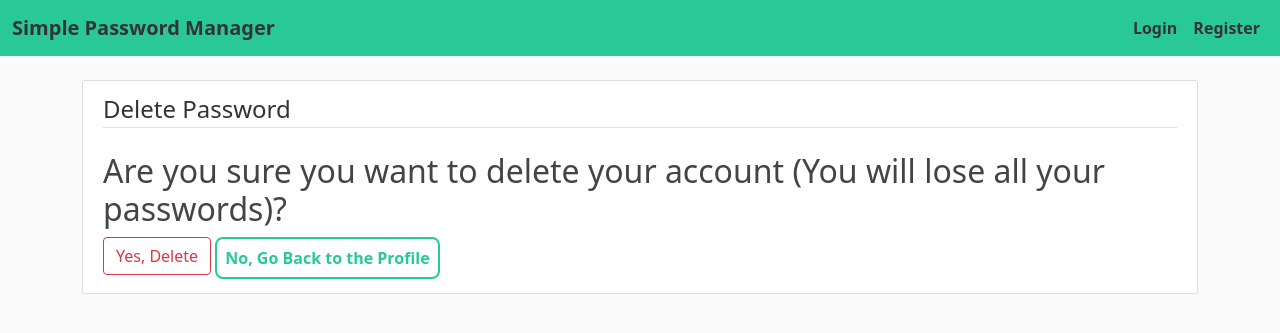
After one commit to MaxRiabytsia/PasswordManager, a Django app: template users/templates/users/confirm_account_delete.html in a window 1280 px wide. The commit adds this page. Shown: the top 333 px of the page. Run offline with Django 3.2, Linux system fonts and the light colour scheme; the template is opened without the code that fills it, so the values that code supplies are empty; some libraries are stand-ins or nearby versions.

Commit message:
Added ability to delete accounts

```diff
--- a/PasswordManager/urls.py
+++ b/PasswordManager/urls.py
@@ -19,7 +19,7 @@ from django.contrib.auth import views as auth_views
 from django.conf import settings
 from django.conf.urls.static import static
 from users import views as user_views
-from users.views import LoginViewWithRedirectToPasswords
+from users.views import LoginViewWithRedirectToPasswords, AccountDeleteView
 
 urlpatterns = [
     path('admin/', admin.site.urls),
@@ -40,4 +40,6 @@ urlpatterns = [
          auth_views.PasswordResetCompleteView.as_view(template_name='users/password_reset_complete.html'),
          name='password_reset_complete'),
     path('profile/', user_views.profile, name='profile'),
+    path('account_delete/<int:pk>/', AccountDeleteView.as_view(template_name='users/confirm_account_delete.html'),
+         name='account_delete')
 ]
--- /dev/null
+++ b/users/templates/users/confirm_account_delete.html
@@ -0,0 +1,17 @@
+{% extends "passwords/base.html" %}
+{% block content %}
+    <div class="content-section">
+        <form method="POST">
+            {% csrf_token %}
+            <fieldset class="form-group">
+                <legend class="border-bottom mb-4">Delete Password</legend>
+                <h2>Are you sure you want to delete your account (You will lose all your passwords)?</h2>
+            </fieldset>
+            <div class="form-group">
+                <button class="btn btn-outline-danger mb-2" type="submit">Yes, Delete</button>
+                <a class="main_btn" href="{% url 'profile' %}" style="padding: 8px;">No, Go Back to
+                    the Profile</a>
+            </div>
+        </form>
+    </div>
+{% endblock content %}
--- a/users/templates/users/profile.html
+++ b/users/templates/users/profile.html
@@ -15,6 +15,9 @@
                    onchange="changeTheme(event)">
             <label class="form-check-label" for="flexSwitchCheckDefault">Dark Theme</label>
         </div>
+        <a class="btn btn-danger btn-sm ml-2 mb-1" href="{% url 'account_delete' user.id %}">
+            Delete
+        </a>
         <form method="POST" enctype="multipart/form-data">
             {% csrf_token %}
             <fieldset class="form-group">
```
Also changed, not shown: users/views.py (+25 -0 lines).
